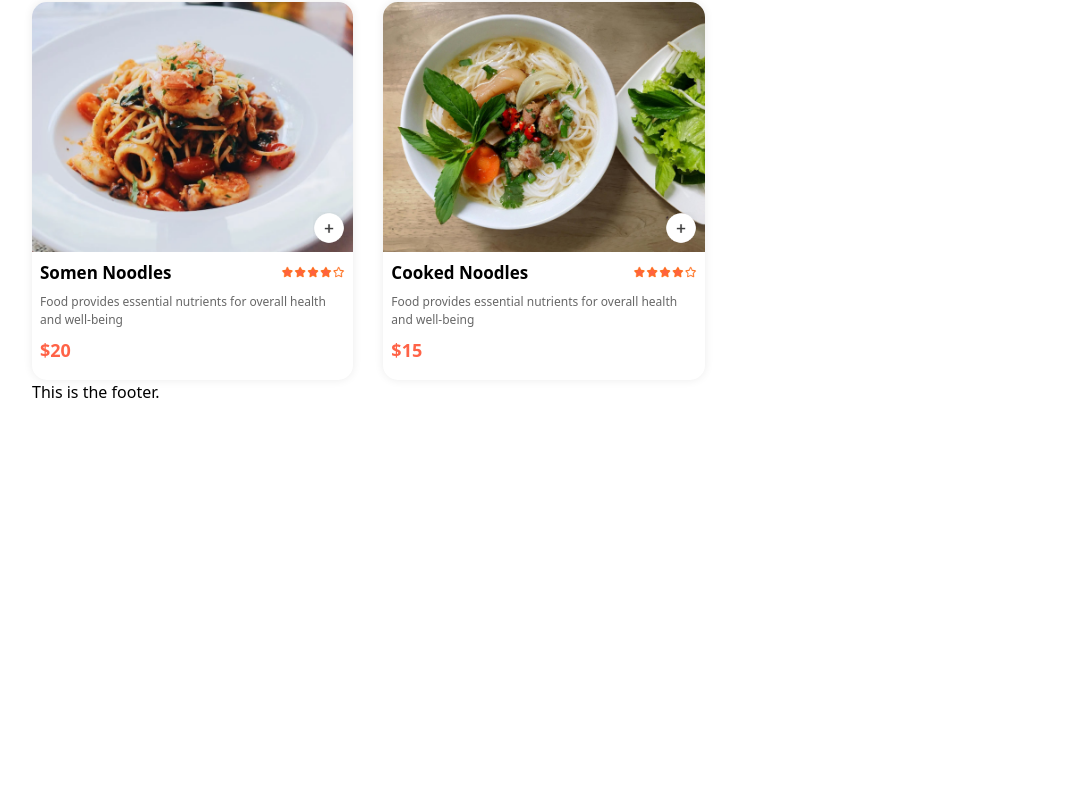
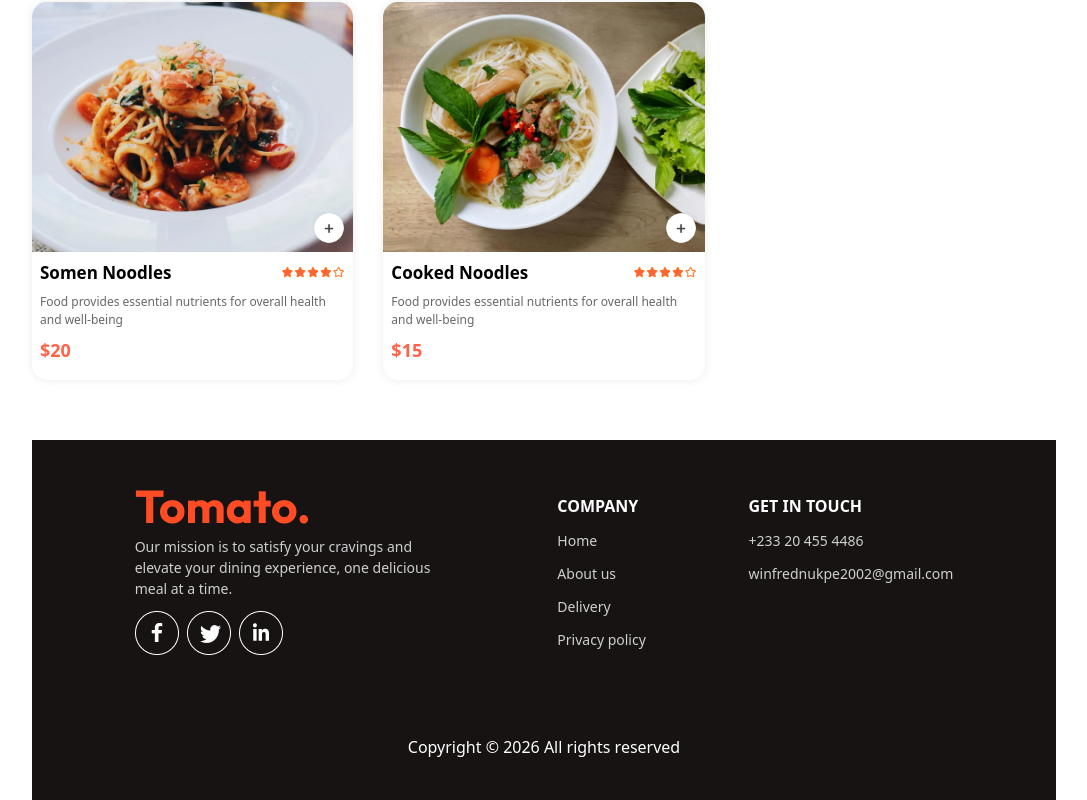
Before and after one commit to Winfredo/Food-Delivery-App, a Next.js app: page / in a window 1280 px wide. Shown: the part 5257-6057 px from the top of the page, without its empty margins (96-1183 px from the left). Before the commit the page ends 5661 px from the top, so only its background shows below. Built offline with nearby package versions, Linux system fonts and the light colour scheme.

Commit message:
updated the footer page.

```diff
--- a/components/Footer.tsx
+++ b/components/Footer.tsx
@@ -1,11 +1,64 @@
-import React from 'react'
+import React from "react";
 
 const Footer = () => {
   return (
-    <div>
-      <p>This is the footer.</p>
+    <div className=" md:h-90 w-full bg-[#181313] mt-15">
+      <div className="max-w-312.5 flex items-center justify-center  h-full mx-auto">
+        <div className="flex flex-1 flex-col ">
+          <div className=" flex  w-full flex-col md:flex-row  items-start justify-evenly">
+            <div className=" w-[320px] flex flex-col mt-2 items-center md:items-start justify-center md:mb-20 ">
+              <img
+                src="./assets/logo.png"
+                alt="logo"
+                className=" w-auto"
+              />
+              <p className="text-[14px]  my-3 text-[#cfcfcf]">
+                Our mission is to satisfy your cravings and elevate your dining
+                experience, one delicious meal at a time.
+              </p>
+              <div className="flex gap-2">
+                <img src="/assets/facebook_icon.png" alt="facebook" />
+                <img src="/assets/twitter_icon.png" alt="twitter" />
+                <img src="/assets/linkedin_icon.png" alt="linkedin" />
+              </div>
+            </div>
+
+            <div className="text-center md:text-left my-3">
+              <p className="font-semibold text-[16px] text-white pb-3">
+                COMPANY
+              </p>
+              <p className="font-light text-[14px] text-[#cfcfcf] pb-3">
+                Home
+              </p>
+              <p className="font-light text-[14px] text-[#cfcfcf] pb-3">
+                About us
+              </p>
+              <p className="font-light text-[14px] text-[#cfcfcf] pb-3">
+                Delivery
+              </p>
+              <p className="font-light text-[14px] text-[#cfcfcf] pb-3">
+                Privacy policy
+              </p>
+            </div>
+
+            <div className="text-center md:text-left my-3">
+              <p className="font-semibold text-[16px]  text-white pb-3">
+                GET IN TOUCH
+              </p>
+              <p className="font-light text-[14px] text-[#cfcfcf] pb-3">
+                +233 20 455 4486
+              </p>
+              <p className="font-light text-[14px] text-[#cfcfcf] pb-3">
+                winfrednukpe2002@gmail.com
+              </p>
+            </div>
+          </div>
+
+          <p className="text-white text-center">Copyright © 2026 All rights reserved</p>
+        </div>
+      </div>
     </div>
-  )
-}
+  );
+};
 
-export default Footer
+export default Footer;
```
